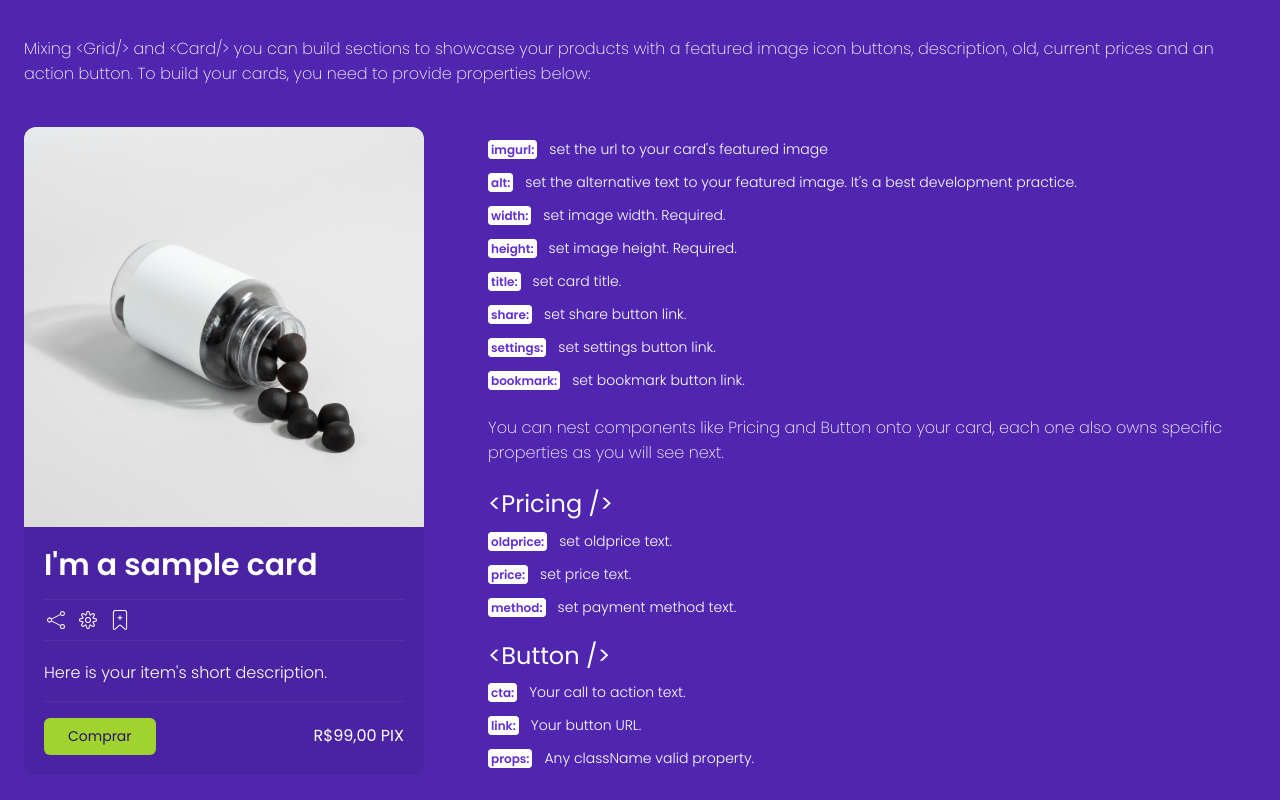
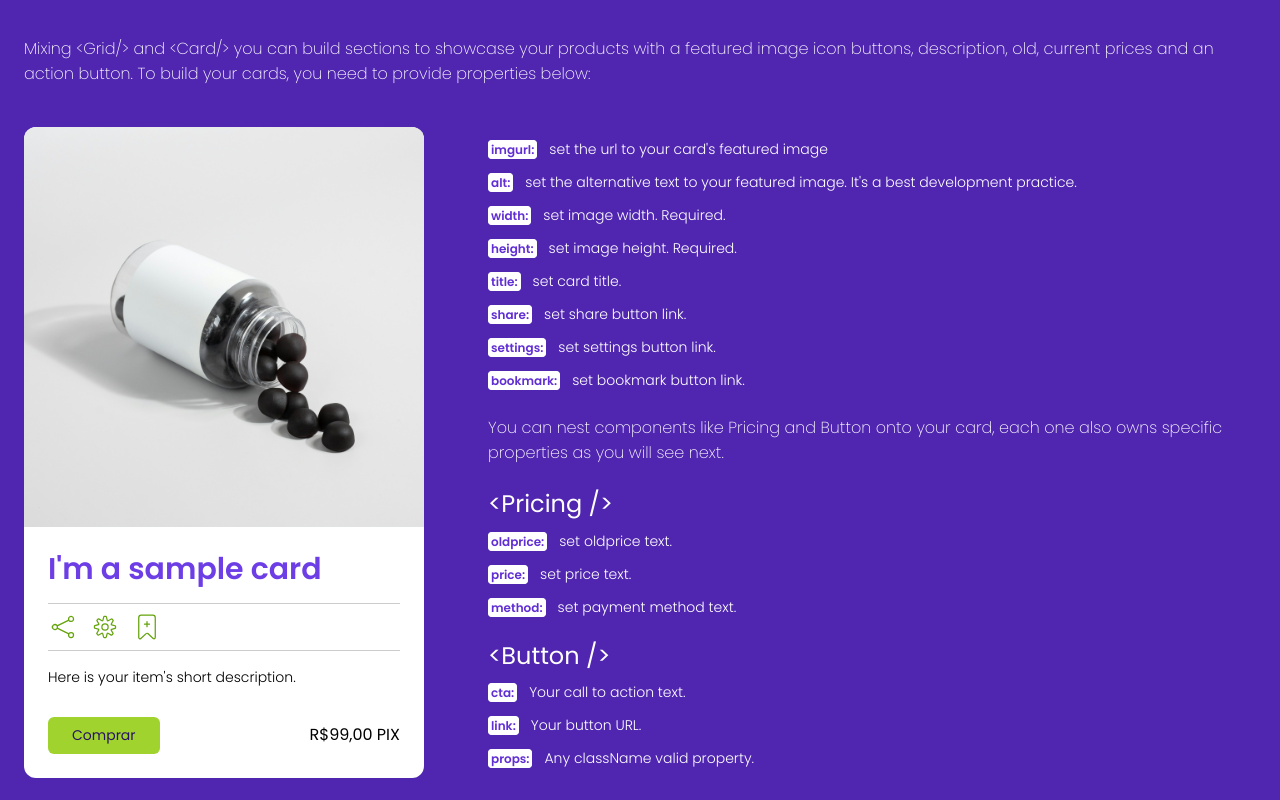
Before and after one commit to allrox/allrox-ui-kit, a Next.js app: page / in a window 1280 px wide. Shown: the part 2840-3640 px from the top of the page. Built offline with nearby package versions, Linux system fonts and the light colour scheme.

Commit message:
Add tag support to Card component and update PricingLine layout

```diff
--- a/src/app/components/Card/index.js
+++ b/src/app/components/Card/index.js
@@ -4,9 +4,14 @@ import { CiSettings } from "react-icons/ci";
 import { CiBookmarkPlus } from "react-icons/ci";
 import PricingLine from "../PricingLine";
 
-export default function Card({  props, imgurl, alt, width, height, title, share, settings, bookmark, desc, oldprice, price, method , buttonUrl}) {
+export default function Card({ props, imgurl, alt, width, height, title, share, settings, bookmark, desc, oldprice, price, method, buttonUrl, tag }) {
     return (
-        <div className={`flex flex-col bg-primary-900/[.45] rounded-xl text-base font-regular  ${props}`}>
+        <div className={`flex flex-col bg-white text-black rounded-xl text-base font-regular  ${props}`}>
+
+            {tag && (
+                <div className="absolute text-xs font-medium mx-4 my-4 bg-primary-600 text-white px-[12] py-[3] rounded-2xl">{tag}</div>
+            )
+            }
 
             <Image
                 src={imgurl}
@@ -15,21 +20,21 @@ export default function Card({  props, imgurl, alt, width, height, title, share,
                 height={height}
                 className="rounded-t-xl" />
 
-            <div className="p-5 ">
+            <div className="p-6 flex flex-col flex-1">
                 {title && (
-                    <span className="text-3xl font-bold">{title}</span>
+                    <span className="text-3xl font-bold text-primary-600">{title}</span>
                 )}
-                <div className="flex flex-col gap-1">
-                    <div className="flex flex-row gap-2 text-2xl mt-4 py-2 border-t border-b border-1 border-white/[0.05]">
+                <div className="flex flex-col gap-1 flex-1">
+                    <div className="flex flex-row gap-3 text-3xl mt-4 py-2 border-t border-b border-1 border-black/[0.2] text-lime-600">
                         {share && <a href={share}><CiShare2 /></a>}
                         {settings && <a href={share}><CiSettings /></a>}
                         {bookmark && <a href={share}><CiBookmarkPlus /></a>}
                     </div>
-                    <div className="flex flex-col h-full justify-around">
-                        <div className="py-4">
+                    <div className="flex flex-col h-full justify-around flex-1">
+                        <div className="py-3 flex-1 text-sm">
                             {desc}
                         </div>
-                        <PricingLine oldprice={oldprice} price={price} method={method} buttonUrl={buttonUrl}/>
+                        <PricingLine oldprice={oldprice} price={price} method={method} buttonUrl={buttonUrl} />
                     </div>
                 </div>
             </div>
```
